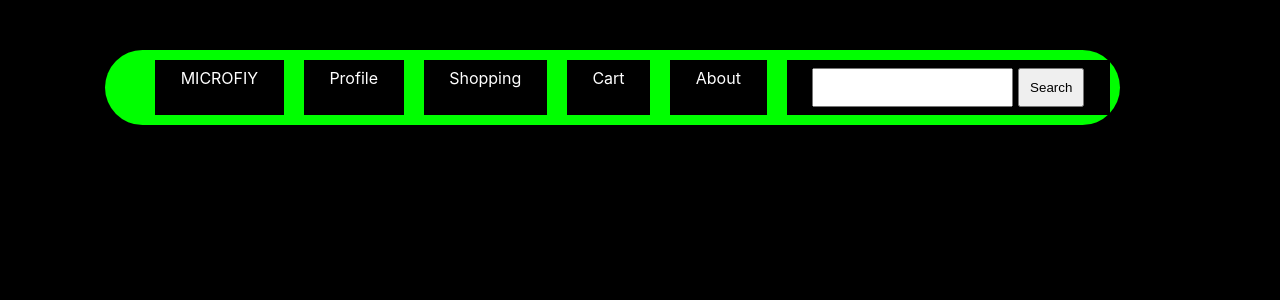
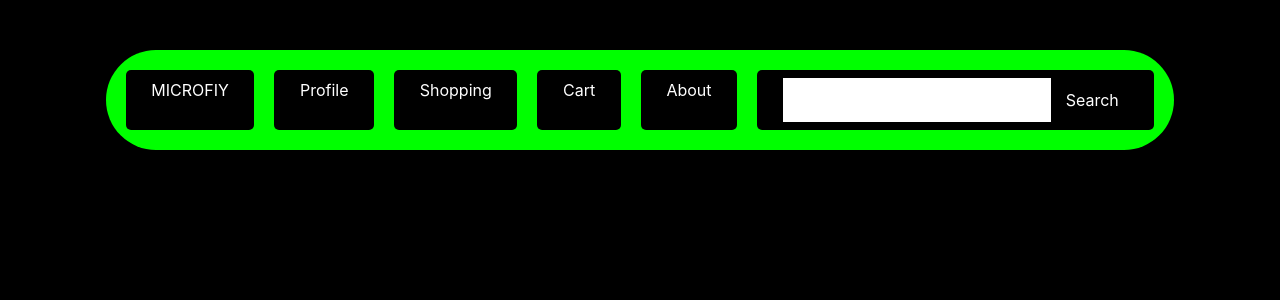
Before and after one commit to trickell/microcart_nextjs, a Next.js app: page / in a window 1280 px wide. Shown: the top 300 px of the page. Built offline with nearby package versions, Linux system fonts and the light colour scheme.

Commit message:
- Added product.tsx to handle the api / output of the product - Modified the index.css to add tailwindcss classes - Also added styles for the layout.tsx since the container wasn't properly aligned with the flex navbar

```diff
--- /dev/null
+++ b/src/app/components/product.tsx
@@ -0,0 +1,35 @@
+"use client"
+import { useState, useEffect } from "react";
+// Fetch photos from JSONPlaceholder API or ANY API returning JSON
+const Product = () => {
+    const [product, setProduct] = useState([]);
+    useEffect(() => {
+        fetch("https://jsonplaceholder.typicode.com/photos")
+        .then((res) => {
+            return res.json();
+        })
+        .then((data) => {
+            data = data.slice(0,50)
+            console.log(data);
+            setProduct(data);
+        });
+    }, []);
+
+    return (
+        <div className="bg-gray-900 container mx-auto rounded-sm py-12 px-10 columns-3 sm:columns-4 md:columns-5 lg:columns-6 gap-5">
+            {product.map((prod) => {
+                return (
+                    <div className="basis-1/5 md:basis-1/6 m-5 lg:m-2 bg-gray-700 rounded-lg shadow-2xl overflow-hidden hover-lime" key={prod.id}>
+                        <a href="#" key={prod.id}>
+                            <img className="w-full h-full object-cover object-center" src={prod.thumbnailUrl} alt={prod.title} />
+                            <div className="antialiased text-sm text-center text-gray-200 font-semibold tracking-wide p-6">
+                                <h1>{prod.title}</h1>
+                            </div>
+                        </a>
+                    </div>
+                );
+            })}
+        </div>
+    );
+    };
+    export default Product;
--- a/src/app/index.css
+++ b/src/app/index.css
@@ -1,3 +1,7 @@
+@tailwind base;
+@tailwind components;
+@tailwind utilities;
+
 body {
   margin: 0 auto;
   font-family: -apple-system, BlinkMacSystemFont, 'Segoe UI', 'Roboto', 'Oxygen',
@@ -6,14 +10,17 @@ body {
   -webkit-font-smoothing: antialiased;
   -moz-osx-font-smoothing: grayscale;
   background-color: black;
-  color: white;
-  display: flex;
-  justify-content: space-evenly;
+  color: rgb(255, 255, 255);
+  justify-content: center;
+}
+.content {
+  @apply flex justify-center;
 }
 
 /* ================
  TOP AND NAVBAR
 ================ */
+nav { @apply flex justify-center; }
 
 .top {
   display: flex;
@@ -37,6 +44,7 @@ body {
 .nav-list {
   display: flex;
   margin: 50px;
+  padding: 10px;
   background-color: lime;
   border-radius: 50px;
 }
@@ -48,6 +56,7 @@ ul>* {
   padding-right: 2vw;
   padding-top: 1vh;
   padding-bottom: 1vh;
+  border-radius: 5px;
 }
 
 li {
@@ -107,3 +116,7 @@ a:active {
     margin-bottom: 0;
   }
 }
+
+.hover-lime {
+  @apply hover:bg-lime-500 hover:border-2 hover:border-lime-500;
+}
--- a/src/app/layout.tsx
+++ b/src/app/layout.tsx
@@ -14,7 +14,7 @@ const RootLayout = ({ children }: { children: React.ReactNode }) => {
       </head>
       <body>
         <Navbar />
-        <main>{children}</main>
+        <main className="content">{children}</main>
       </body>
     </html>
   );
--- a/src/app/pages/shopping/page.tsx
+++ b/src/app/pages/shopping/page.tsx
@@ -1,3 +1,9 @@
+import Product from "../../components/product";
 export default function Shopping () {
-    return <h1>Shopping</h1>
+    // return <h1>Shopping</h1>
+    return (
+        <div>
+            <Product />
+        </div>
+    );
 }
```
